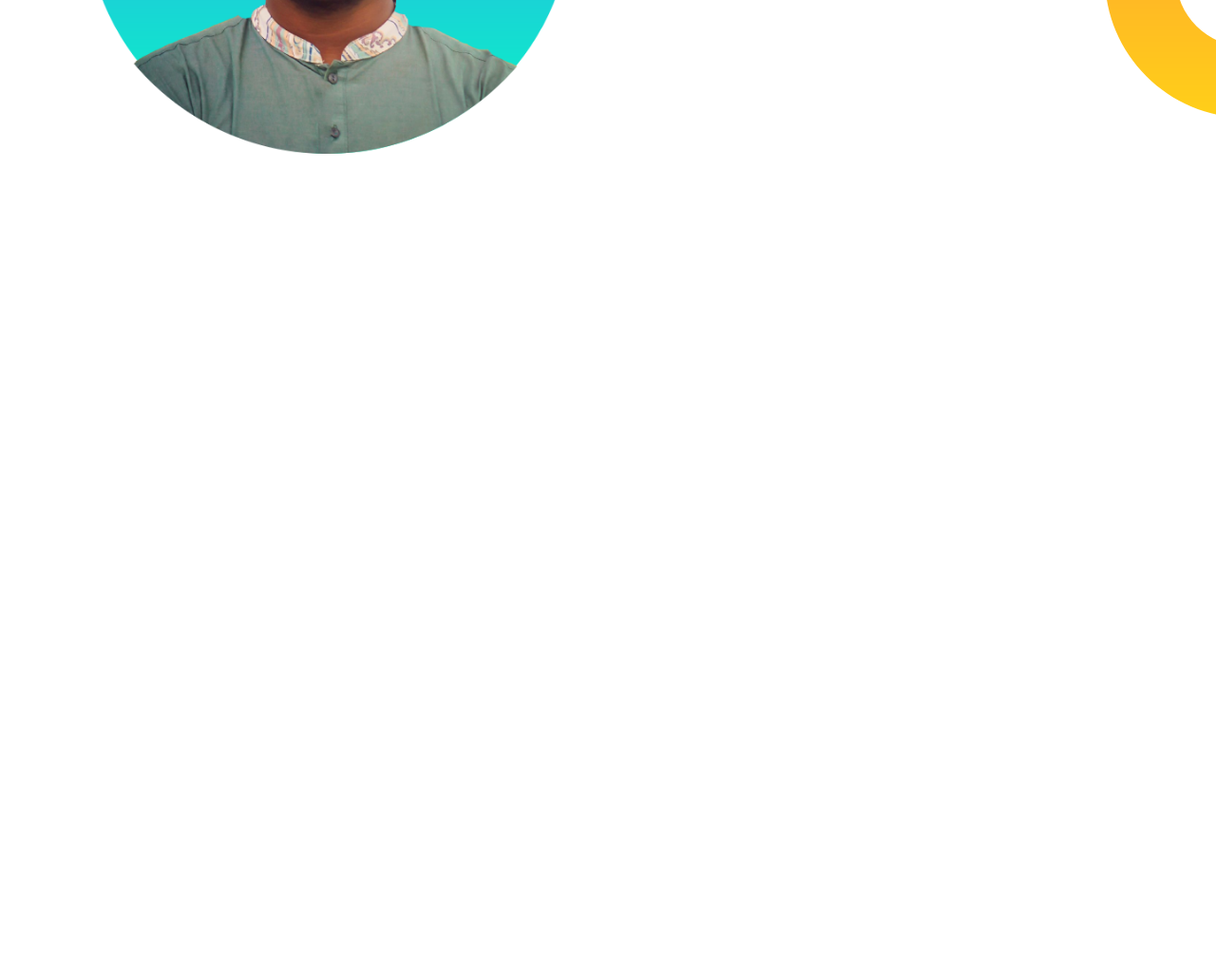
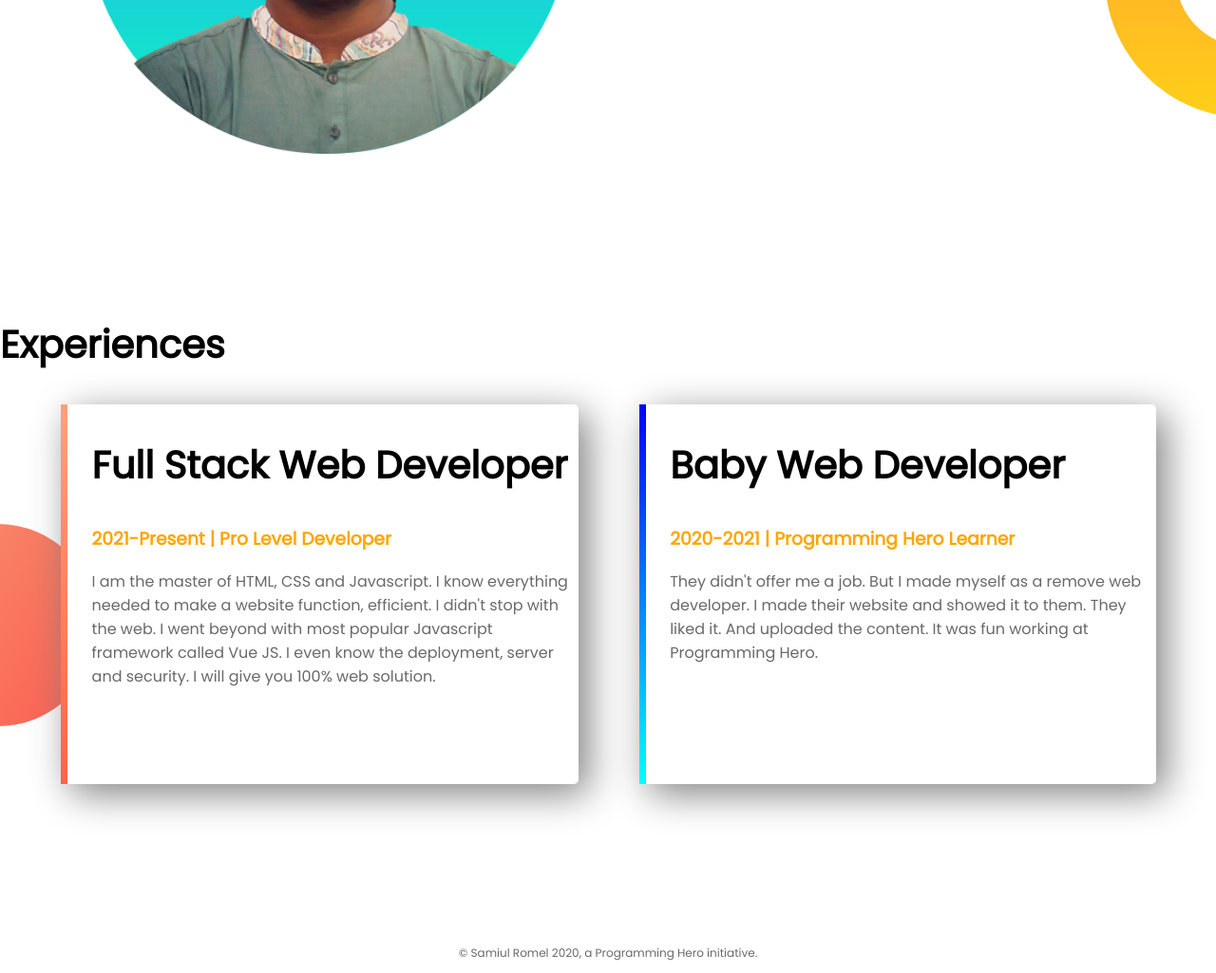
Before and after one commit to Romel-cou/web-portfolio, a plain HTML site: page index.html in a window 1280 px wide. Shown: the part 1000-2025 px from the top of the page at 95% size. Before the commit the page ends 1300 px from the top, so only its background shows below. Drawn offline with Linux system fonts and the light colour scheme.

Commit message:
finished my first ever website

```diff
--- a/index.html
+++ b/index.html
@@ -11,7 +11,7 @@
     <section class="top-banner">
         <div class="half-width">
             <h1> Welcome To </h1>
-            <h1> <span class="name-highlight"> Samiul Romel</span> World</h1>
+            <h1> <span class="orange-highlight"> Samiul Romel</span> World</h1>
             <h3>World-class professional web dev</h3>
             <p> Expert in developing Single Page Aplication(SPA) using React and Node.js.
                 I've a good knowledge in javascript, ES6, Bootstap-4 and also comfortable with Material UI, Express.js and MongoDB.
@@ -36,10 +36,26 @@
             <h3> Become world's no 1 web developer </h3>
             <p>I already learned the basic HTML and CSS. I can build any simple website. I can even teach my grandma how to make simple website. My goal is to build 3 websites and learn advanced topics.</p>
             <a class="link-button" target="_blank" href="www.facebook.com/addabazromel">VISIT FACEBOOK</a>
+        </div>
+    </section>
 
+    <section class="experience-area">
+        <h2>Experiences</h2>
+        <div id="full-stack" class="half-width single-experience">
+            <h2>Full Stack Web Developer</h2>
+            <h3 class="orange-highlight">2021-Present | Pro Level Developer</h3>
+            <p>I am the master of HTML, CSS and Javascript. I know everything needed to make a website function, efficient. I didn't stop with the web. I went beyond with most popular Javascript framework called Vue JS. I even know the deployment, server and security. I will give you 100% web solution.</p>
         </div>
-
-
+        <div id="baby-web" class="half-width single-experience">
+            <h2>Baby Web Developer</h2>
+            <h3 class="orange-highlight">2020-2021 | Programming Hero Learner</h3>
+            <p>They didn't offer me a job. But I made myself as a remove web developer. I made their website and showed it to them. They liked it. And uploaded the content. It was fun working at Programming Hero.</p>
+        </div>
     </section>
+    <footer>
+        <p>
+            © Samiul Romel 2020, a Programming Hero initiative.
+        </p>
+    </footer>
 </body>
 </html>
--- a/style.css
+++ b/style.css
@@ -11,7 +11,7 @@
 p{
     color: dimgray;
 }
-.name-highlight{
+.orange-highlight{
     color: orange;
 }
 
@@ -46,3 +46,30 @@
     background-repeat: no-repeat;
     background-position: right;
 }
+.single-experience{
+    box-shadow: 10px 10px 40px gray;
+    border-radius: 5px;
+    height: 80%;
+    background-color: white;
+
+}
+.experience-area{
+    background-image: url("images/exp-bg.png");
+    background-repeat: no-repeat;
+    background-position: left;
+
+}
+#full-stack{
+    border-left: 7px solid;
+    border-image: linear-gradient(180deg, lightsalmon,tomato) ;
+    border-image-slice: 1;
+}
+#baby-web{
+    border-left: 7px solid;
+    border-image: linear-gradient(180deg, blue, cyan) ;
+    border-image-slice: 1;
+}
+footer p{
+    text-align: center;
+    font-size: 12px;
+}
```
